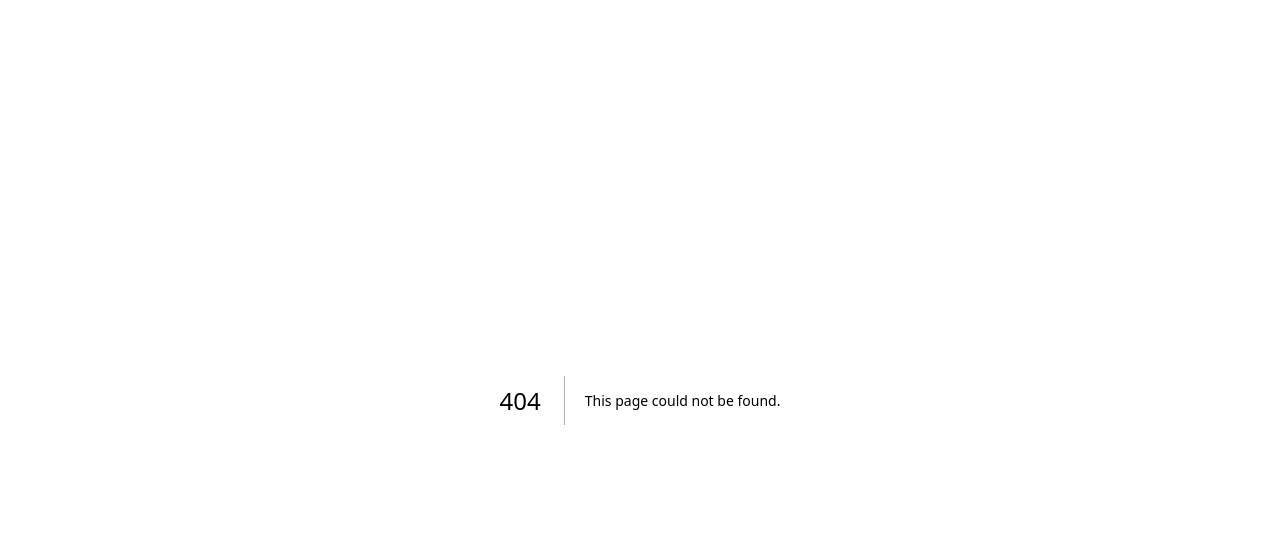
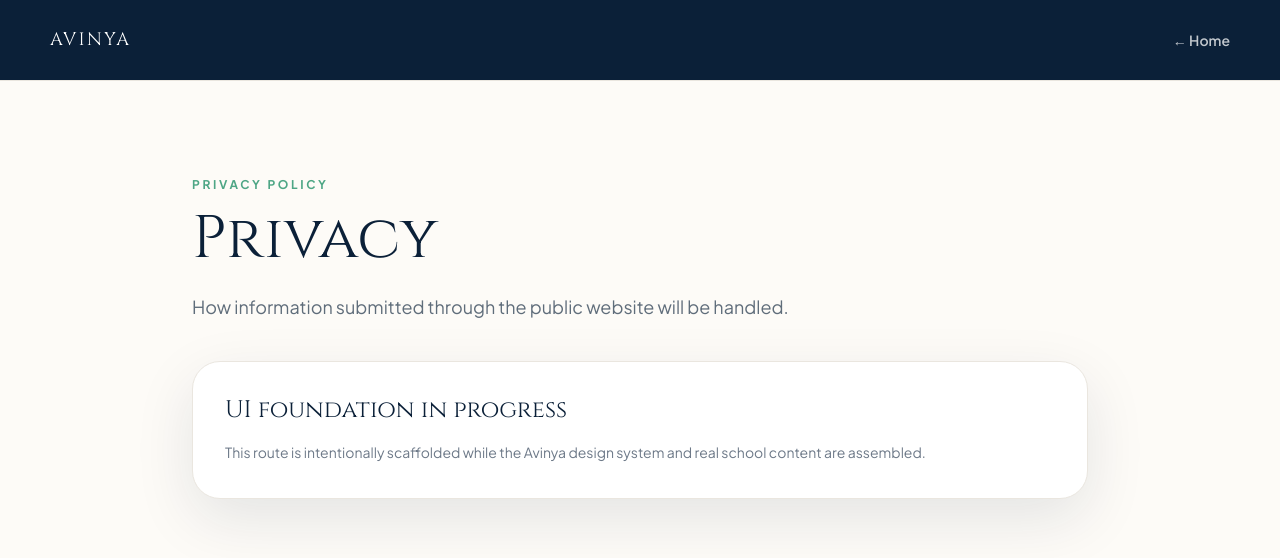
Before and after one commit to vaniedutrust-coder/avinya-vidya-mandir., a Next.js app: page /privacy-policy in a window 1280 px wide. Before the commit this address had no page. Shown: the top 558 px of the page. Built offline with nearby package versions, Linux system fonts and the light colour scheme.

Commit message:
feat: scaffold Avinya public routes

```diff
--- /dev/null
+++ b/app/privacy-policy/page.tsx
@@ -0,0 +1,5 @@
+import { SectionPage } from "../../components/section-page";
+
+export default function Page() {
+  return <SectionPage eyebrow="Privacy Policy" title="Privacy" description="How information submitted through the public website will be handled." />;
+}
```
